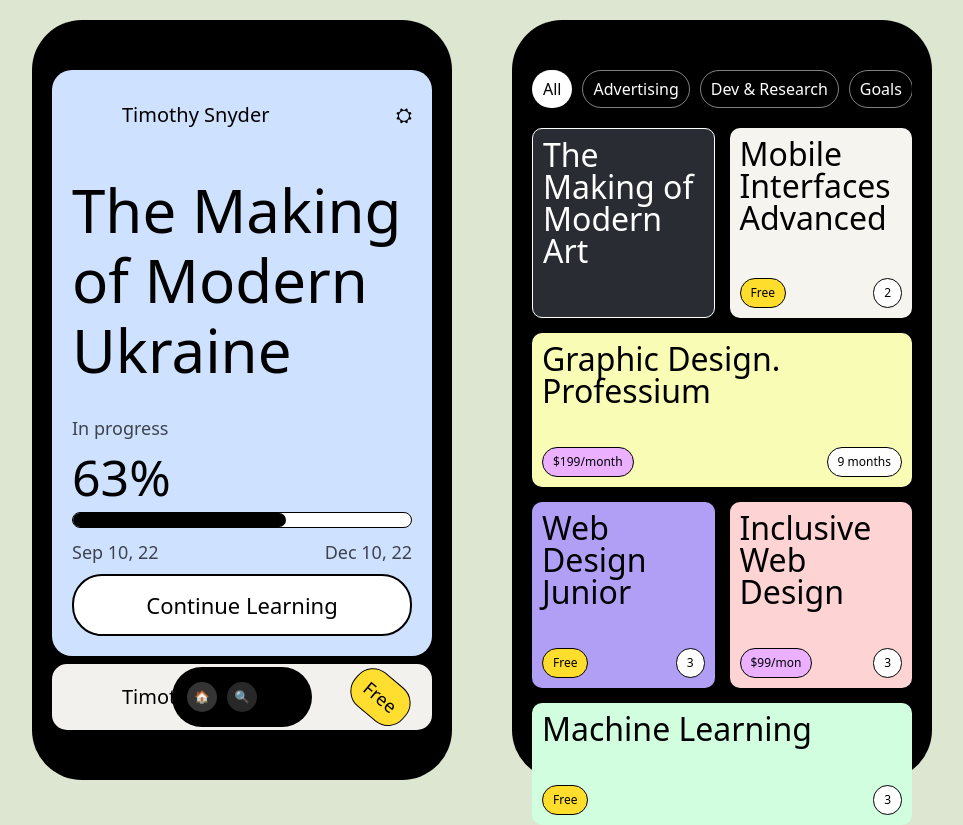
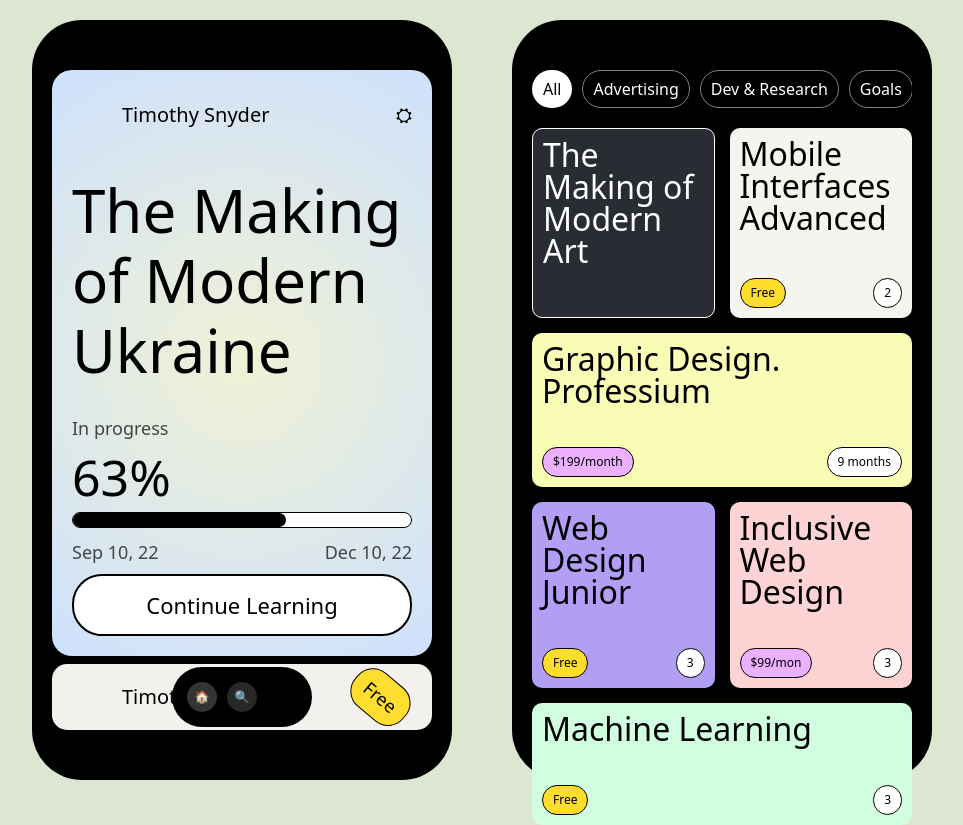
Before and after one commit to Kronii1/High-End-Fashion-Store, a website built with Vite: page index.html in a window 1280 px wide. Shown: the whole page, without its empty margins (158-1121 px from the left). Built offline with nearby package versions, Linux system fonts and the light colour scheme; files whose address does not match are found by name.

Commit message:
First Phone Screen Background Change

```diff
--- a/styles/style.scss
+++ b/styles/style.scss
@@ -26,7 +26,12 @@ body {
 .phone__screen {
   display: grid;
   grid-template-rows: 50px 4.5fr 2.5fr 1fr;
-  background-color: #cee1ff;
+  background: rgb(240, 241, 213);
+  background: radial-gradient(
+    circle,
+    rgba(240, 241, 213, 1) 0%,
+    rgba(206, 225, 253, 1) 100%
+  );
   height: 92%;
   border-radius: 20px;
   padding: 20px;
```
